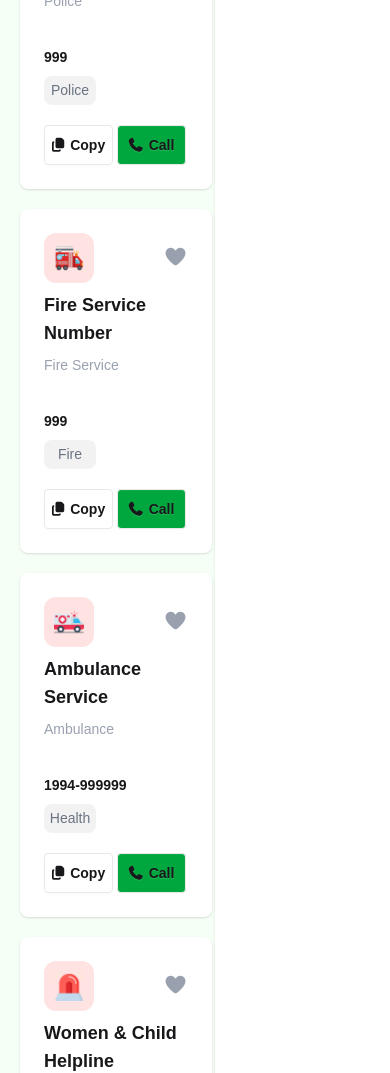
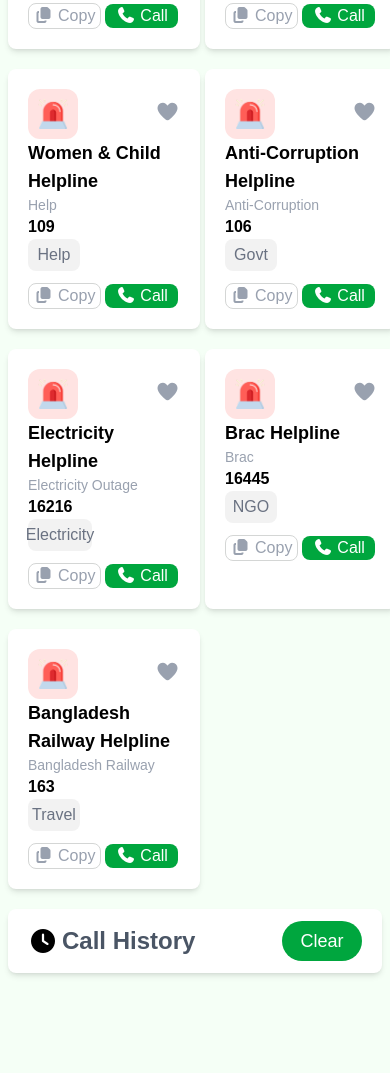
Before and after one commit to Burhan2727/emergency-hotline, a plain HTML site: page index.html in a window 390 px wide. Shown: the part 927-2000 px from the top of the page. After the commit the page ends 1932 px from the top, so only its background shows below. Drawn offline with nearby package versions, Linux system fonts and the light colour scheme; a web font is replaced by a local one.

Commit message:
added mobile device responsive

```diff
--- a/index.html
+++ b/index.html
@@ -18,12 +18,6 @@
     <link
       href="https://fonts.googleapis.com/css2?family=Hind+Madurai:wght@300;400;500;600;700&display=swap"
       rel="stylesheet"
-    />
-    <!-- daisy ui cdn -->
-    <link
-      href="https://cdn.jsdelivr.net/npm/daisyui@5"
-      rel="stylesheet"
-      type="text/css"
     />
     <!-- tailwind cdn -->
     <script src="https://cdn.jsdelivr.net/npm/@tailwindcss/browser@4"></script>
@@ -81,7 +75,7 @@
 
       <!-- banner section start -->
       <section
-        class="banner-parent h-[240px] bg-gradient-to-r from-[#013223] via-[#006747] to-[#013223] pt-5 pb-5 md:pl-0 pr-1 md:pr-0"
+        class="banner-parent h-[240px] bg-gradient-to-r from-[#013223] via-[#006747] to-[#013223] pt-5 pb-5 pl-2 pr-2"
       >
         <div>
           <img
@@ -103,14 +97,10 @@
     <!-- header section end -->
 
     <!-- main section start -->
-    <section
-      class="pl-5 pt-5 pb-8 md:pr-[60px] md:pl-[60px] md:pt-[40px] md:pb-[40px]"
-    >
-      <div
-        class="card-parent grid grid-cols-2 grid-rows-9 gap-5 md:grid-cols-4 md:grid-rows-3 md:gap-x-0 md:gap-y-10"
-      >
+    <main class="flex justify-center flex-col md:flex-row gap-5 pl-2 pr-2 pt-5 pb-8 md:mr-[60px] md:ml-[60px] md:mt-[40px] md:mb-[40px]">
+      <div id="left-side" class="grid grid-cols-2 md:grid-cols-3 gap-5">
         <!-- card 1 -->
-        <div class="card w-48 md:w-75 bg-base-100 shadow-sm">
+        <div class="w-48 md:w-75 p-5 rounded-lg shadow-md bg-white">
           <div class="card-body">
             <div class="flex justify-between items-center">
               <div
@@ -135,17 +125,17 @@
               All
             </div>
             <div class="mt-3">
-              <button class="btn bg-white w-[48%]">
+              <button class="text-gray-400 hover:text-black transition-all border border-[#D4D6D5] rounded-lg cursor-pointer hover:bg-[#bcbbbb] bg-white w-[48%]">
                 <i class="fa-solid fa-copy"></i> Copy
               </button>
-              <button id="card1-call-btn" class="btn bg-[#00A63E] w-[48%]">
+              <button id="card1-call-btn" class="btn bg-[#00A63E] w-[48%] cursor-pointer hover:bg-[#6ecf90] text-white hover:text-black transition-all rounded-lg">
                 <i class="fa-solid fa-phone"></i> Call
               </button>
             </div>
           </div>
         </div>
         <!-- card 2 -->
-        <div class="card w-48 md:w-75 bg-base-100 shadow-sm">
+        <div class="w-48 md:w-75 p-5 rounded-lg shadow-md bg-white">
           <div class="card-body">
             <div class="flex justify-between items-center">
               <div
@@ -170,17 +160,17 @@
               Police
             </div>
             <div class="mt-3">
-              <button class="btn bg-white w-[48%]">
+              <button class="text-gray-400 hover:text-black transition-all border border-[#D4D6D5] rounded-lg cursor-pointer hover:bg-[#bcbbbb] bg-white w-[48%]">
                 <i class="fa-solid fa-copy"></i> Copy
               </button>
-              <button class="btn bg-[#00A63E] w-[48%]">
+              <button class="bg-[#00A63E] w-[48%] cursor-pointer hover:bg-[#6ecf90] text-white hover:text-black transition-all rounded-lg">
                 <i class="fa-solid fa-phone"></i> Call
               </button>
             </div>
           </div>
         </div>
         <!-- card 3 -->
-        <div class="card w-48 md:w-75 bg-base-100 shadow-sm">
+        <div class="w-48  md:w-75 p-5 rounded-lg shadow-md bg-white">
           <div class="card-body">
             <div class="flex justify-between items-center">
               <div
@@ -205,17 +195,17 @@
               Fire
             </div>
             <div class="mt-3">
-              <button class="btn bg-white w-[48%]">
+              <button class="text-gray-400 hover:text-black transition-all border border-[#D4D6D5] rounded-lg cursor-pointer hover:bg-[#bcbbbb] bg-white w-[48%]">
                 <i class="fa-solid fa-copy"></i> Copy
               </button>
-              <button class="btn bg-[#00A63E] w-[48%]">
+              <button class=" bg-[#00A63E] w-[48%] cursor-pointer hover:bg-[#6ecf90] text-white hover:text-black transition-all rounded-lg">
                 <i class="fa-solid fa-phone"></i> Call
               </button>
             </div>
           </div>
         </div>
         <!-- card 4 -->
-        <div class="card w-48 md:w-75 bg-base-100 shadow-sm">
+        <div class="w-48 md:w-75 p-5 rounded-lg shadow-md bg-white">
           <div class="card-body">
             <div class="flex justify-between items-center">
               <div
@@ -240,17 +230,17 @@
               Health
             </div>
             <div class="mt-3">
-              <button class="btn bg-white w-[48%]">
+              <button class="text-gray-400 hover:text-black transition-all border border-[#D4D6D5] rounded-lg cursor-pointer hover:bg-[#bcbbbb] bg-white w-[48%]">
                 <i class="fa-solid fa-copy"></i> Copy
               </button>
-              <button class="btn bg-[#00A63E] w-[48%]">
+              <button class=" bg-[#00A63E] w-[48%] cursor-pointer hover:bg-[#6ecf90] text-white hover:text-black transition-all rounded-lg">
                 <i class="fa-solid fa-phone"></i> Call
               </button>
             </div>
           </div>
         </div>
         <!-- card 5 -->
-        <div class="card w-48 md:w-75 bg-base-100 shadow-sm">
+        <div class="w-48 md:w-75 p-5 rounded-lg shadow-md bg-white">
           <div class="card-body">
             <div class="flex justify-between items-center">
               <div
@@ -275,17 +265,17 @@
               Help
             </div>
             <div class="mt-3">
-              <button class="btn bg-white w-[48%]">
+              <button class="text-gray-400 hover:text-black transition-all border border-[#D4D6D5] rounded-lg cursor-pointer hover:bg-[#bcbbbb] bg-white w-[48%]">
                 <i class="fa-solid fa-copy"></i> Copy
               </button>
-              <button class="btn bg-[#00A63E] w-[48%]">
+              <button class=" bg-[#00A63E] w-[48%] cursor-pointer hover:bg-[#6ecf90] text-white hover:text-black transition-all rounded-lg">
                 <i class="fa-solid fa-phone"></i> Call
               </button>
             </div>
           </div>
         </div>
         <!-- card 6 -->
-        <div class="card w-48 md:w-75 bg-base-100 shadow-sm">
+        <div class="w-48 md:w-75 p-5 rounded-lg shadow-md bg-white">
           <div class="card-body">
             <div class="flex justify-between items-center">
               <div
@@ -310,17 +300,17 @@
               Govt
             </div>
             <div class="mt-3">
-              <button class="btn bg-white w-[48%]">
+              <button class="text-gray-400 hover:text-black transition-all border border-[#D4D6D5] rounded-lg cursor-pointer hover:bg-[#bcbbbb] bg-white w-[48%]">
                 <i class="fa-solid fa-copy"></i> Copy
               </button>
-              <button class="btn bg-[#00A63E] w-[48%]">
+              <button class="bg-[#00A63E] w-[48%] cursor-pointer hover:bg-[#6ecf90] text-white hover:text-black transition-all rounded-lg">
                 <i class="fa-solid fa-phone"></i> Call
               </button>
             </div>
           </div>
         </div>
         <!-- card 7 -->
-        <div class="card w-48 md:w-75 bg-base-100 shadow-sm">
+        <div class="w-48 md:w-75 p-5 rounded-lg shadow-md bg-white">
           <div class="card-body">
             <div class="flex justify-between items-center">
               <div
@@ -345,17 +335,17 @@
               Electricity
             </div>
             <div class="mt-3">
-              <button class="btn bg-white w-[48%]">
+              <button class="text-gray-400 hover:text-black transition-all border border-[#D4D6D5] rounded-lg cursor-pointer hover:bg-[#bcbbbb] bg-white w-[48%]">
                 <i class="fa-solid fa-copy"></i> Copy
               </button>
-              <button class="btn bg-[#00A63E] w-[48%]">
+              <button class=" bg-[#00A63E] w-[48%] cursor-pointer hover:bg-[#6ecf90] text-white hover:text-black transition-all rounded-lg">
                 <i class="fa-solid fa-phone"></i> Call
               </button>
             </div>
           </div>
         </div>
         <!-- card 8 -->
-        <div class="card w-48 md:w-75 bg-base-100 shadow-sm">
+        <div class="w-48 md:w-75 p-5 rounded-lg shadow-md bg-white">
           <div class="card-body">
             <div class="flex justify-between items-center">
               <div
@@ -380,17 +370,17 @@
               NGO
             </div>
             <div class="mt-3">
-              <button class="btn bg-white w-[48%]">
+              <button class="text-gray-400 hover:text-black transition-all border border-[#D4D6D5] rounded-lg cursor-pointer hover:bg-[#bcbbbb] bg-white w-[48%]">
                 <i class="fa-solid fa-copy"></i> Copy
               </button>
-              <button class="btn bg-[#00A63E] w-[48%]">
+              <button class=" bg-[#00A63E] w-[48%] cursor-pointer hover:bg-[#6ecf90] text-white hover:text-black transition-all rounded-lg">
                 <i class="fa-solid fa-phone"></i> Call
               </button>
             </div>
           </div>
         </div>
         <!-- card 9 -->
-        <div class="card w-48 md:w-75 bg-base-100 shadow-sm">
+        <div class="w-48 md:w-75 p-5 rounded-lg shadow-md bg-white">
           <div class="card-body">
             <div class="flex justify-between items-center">
               <div
@@ -415,42 +405,41 @@
               Travel
             </div>
             <div class="mt-3">
-              <button class="btn bg-white w-[48%]">
+              <button class="text-gray-400 hover:text-black transition-all border border-[#D4D6D5] rounded-lg cursor-pointer hover:bg-[#bcbbbb] bg-white w-[48%]">
                 <i class="fa-solid fa-copy"></i> Copy
               </button>
-              <button class="btn bg-[#00A63E] w-[48%]">
+              <button class=" bg-[#00A63E] w-[48%] cursor-pointer hover:bg-[#6ecf90] text-white hover:text-black transition-all rounded-lg">
                 <i class="fa-solid fa-phone"></i> Call
               </button>
             </div>
           </div>
         </div>
-        <!-- card 10 right side -->
+      </div>
+      <div id="right-side">
+        <!-- card 10 -->
         <div
-          class="card w-48 md:w-75 bg-base-100 shadow-sm col-start-2 row-start-1 row-end-10 md:col-start-4 md:row-start-1 md:row-end-4"
+          class=" md:w-48 md:h-full md:w-75 md:p-5 pr-2 pl-2 rounded-lg shadow-md bg-white"
         >
-          <div class="card-body">
-            <!-- history start -->
-            <div class="flex justify-between items-center">
+        <!-- history start -->
+            <div class="flex justify-between items-center p-3">
               <div class="flex gap-1 md:gap-2 items-center">
-                <i class="fa-solid fa-clock text-gray-400"></i>
-                <h1 class="font-semibold">Call History</h1>
+                <i class="fa-solid fa-clock text-2xl md:text-lg"></i>
+                <h1 class="font-semibold md:text-lg text-gray-600 text-2xl">Call History</h1>
               </div>
               <button
-                class="flex justify-center items-center gap-2 w-[80px] h-[40px] rounded-3xl bg-[#00A63E] text-lg text-white cursor-pointer"
+                class="flex justify-center items-center gap-2 w-[80px] h-[40px] rounded-3xl bg-[#00A63E] hover:bg-[#016927] text-lg text-white cursor-pointer"
               >
                 Clear
               </button>
             </div>
             <!-- history end -->
-            <!-- card -->
+             <!-- card -->
             <div id="right-container">
 
             </div>
-          </div>
         </div>
       </div>
-      <!-- card end -->
-    </section>
+    </main>
     <!-- main section end -->
      <script src="./script.js"></script>
   </body>
--- a/script.js
+++ b/script.js
@@ -74,11 +74,6 @@ document.getElementById("card1-call-btn")
     alert(`calling ${card1SubtitleValue} ${card1NumValue}`)
 
     document.getElementById("decrement-call").innerText = decrementCallValue;
-    // const cardObj = {
-    //     cardTitle: card1TitleValue,
-    //     cardNum: card1NumValue,
-    //     date: new Date().toLocaleTimeString()
-    // }
     const date = new Date().toLocaleTimeString()
     const rightContainer = document.getElementById("right-container");
     const div = document.createElement("div");
```
